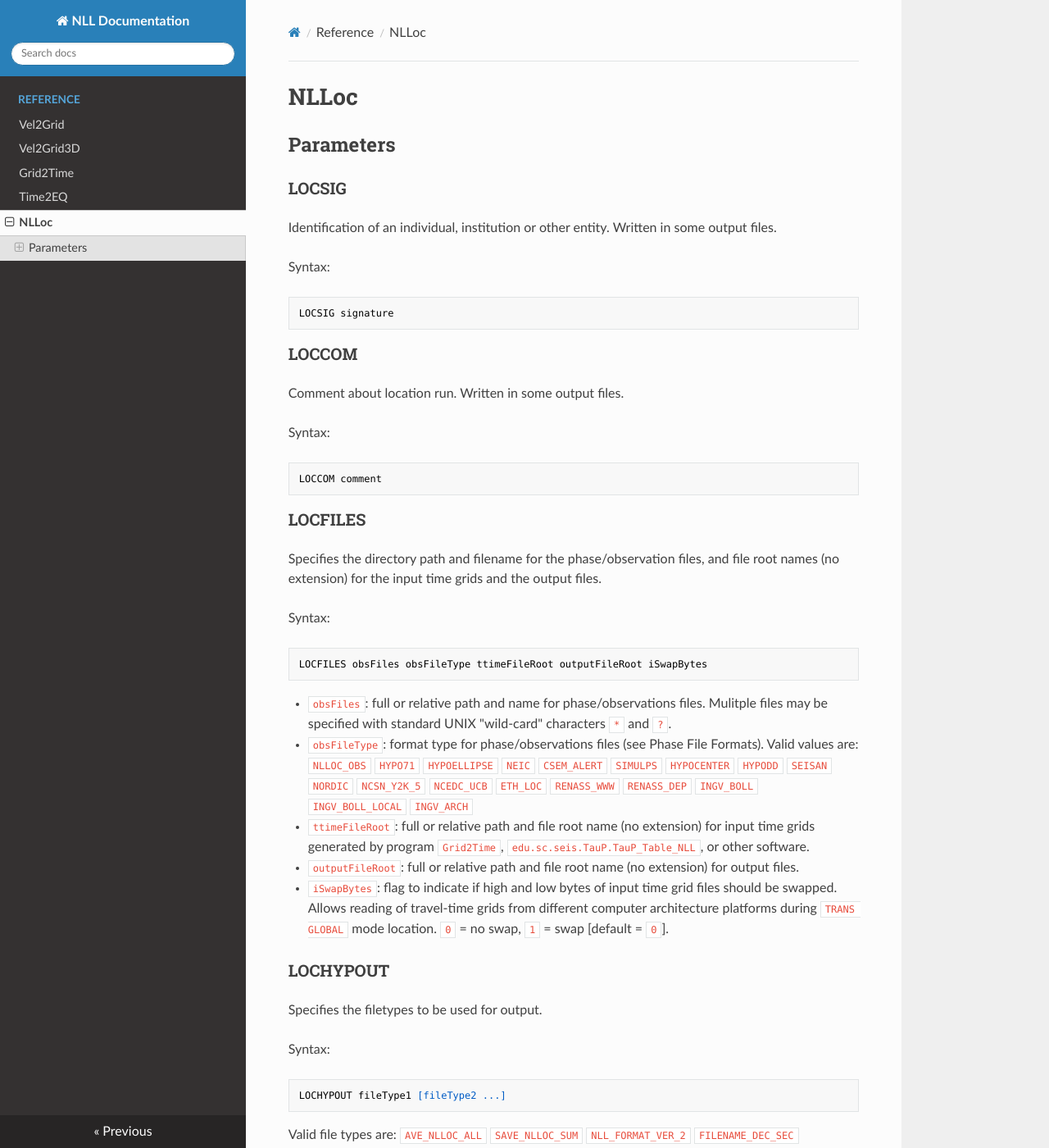
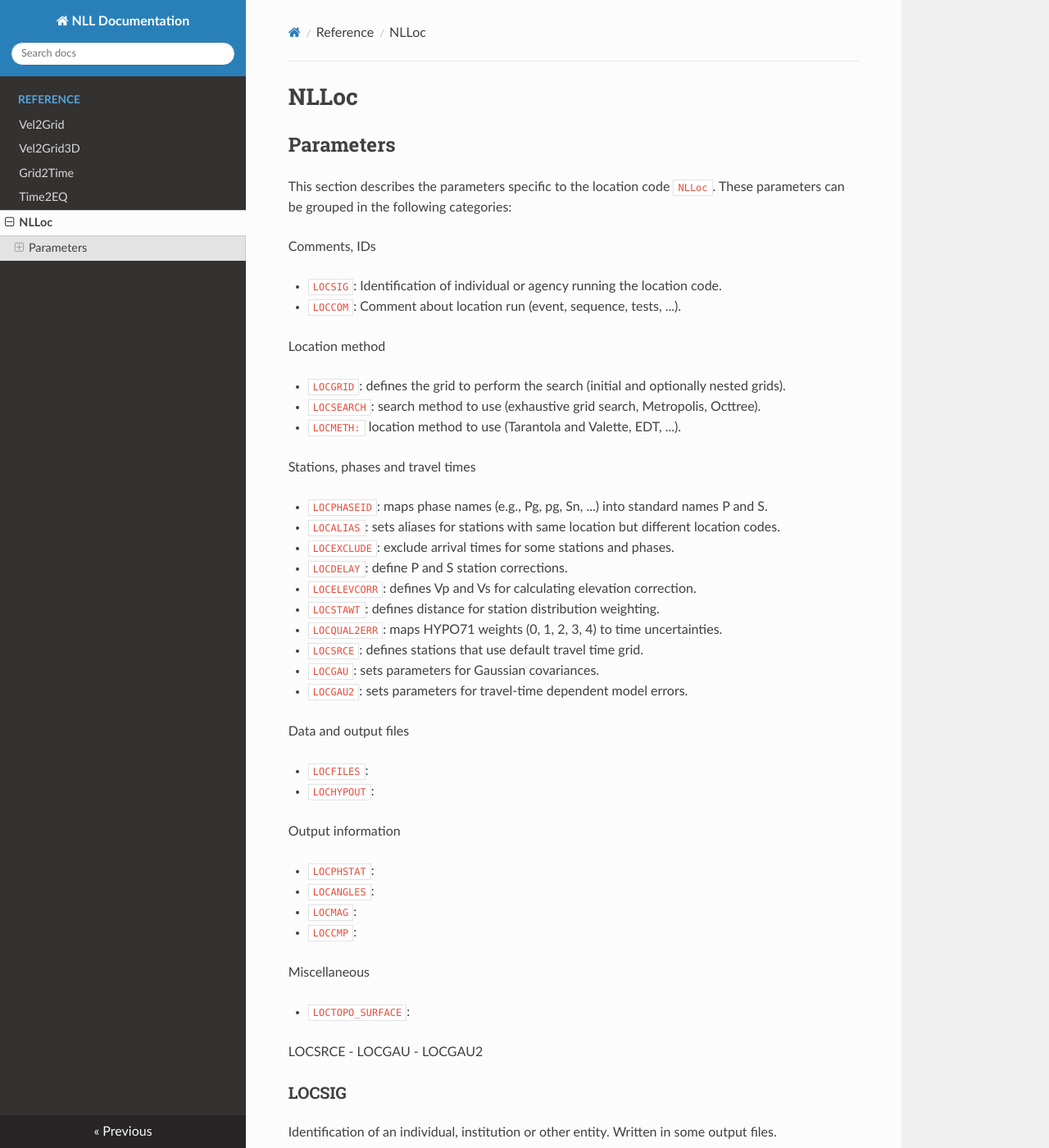
Before and after one commit to avillasenorh/NLL_Docs, an MkDocs documentation site: the page built from docs/reference/nlloc.md, in a window 1280 px wide and 1400 px high. Shown: the whole window at 82% size. Built offline with MkDocs 1.6.1, drawn with Linux system fonts in a browser that asks for light colours; nearby versions of some CDN libraries; formulas are drawn with MathJax 3.

Commit message:
Added intro to NLL parameters

```diff
--- a/docs/reference/nlloc.md
+++ b/docs/reference/nlloc.md
@@ -1,6 +1,67 @@
 # NLLoc
 
 ## Parameters
+
+This section describes the parameters specific to the location code `NLLoc`.
+These parameters can be grouped in the following categories:
+
+Comments, IDs
+
+- `LOCSIG`: Identification of individual or agency running the location code.
+
+- `LOCCOM`: Comment about location run (event, sequence, tests, ...).
+
+Location method
+
+- `LOCGRID`: defines the grid to perform the search (initial and optionally nested grids).
+
+- `LOCSEARCH`: search method to use (exhaustive grid search, Metropolis, Octtree).
+
+- `LOCMETH:` location method to use (Tarantola and Valette, EDT, ...).
+
+Stations, phases and travel times
+
+- `LOCPHASEID`: maps phase names (e.g., Pg, pg, Sn, ...) into standard names P and S.
+
+- `LOCALIAS`: sets aliases for stations with same location but different location codes.
+
+- `LOCEXCLUDE`: exclude arrival times for some stations and phases.
+
+- `LOCDELAY`: define P and S station corrections.
+
+- `LOCELEVCORR`: defines Vp and Vs for calculating elevation correction.
+
+- `LOCSTAWT`: defines distance for station distribution weighting.
+
+- `LOCQUAL2ERR`: maps HYPO71 weights (0, 1, 2, 3, 4) to time uncertainties.
+
+- `LOCSRCE`: defines stations that use default travel time grid.
+
+- `LOCGAU`: sets parameters for Gaussian covariances.
+
+- `LOCGAU2`: sets parameters for travel-time dependent model errors.
+
+Data and output files
+
+- `LOCFILES`:
+
+- `LOCHYPOUT`:
+
+Output information
+
+- `LOCPHSTAT`:
+
+- `LOCANGLES`:
+
+- `LOCMAG`:
+
+- `LOCCMP`:
+
+Miscellaneous
+
+- `LOCTOPO_SURFACE`:
+
+LOCSRCE -   LOCGAU - LOCGAU2
 
 ### LOCSIG
 
```
